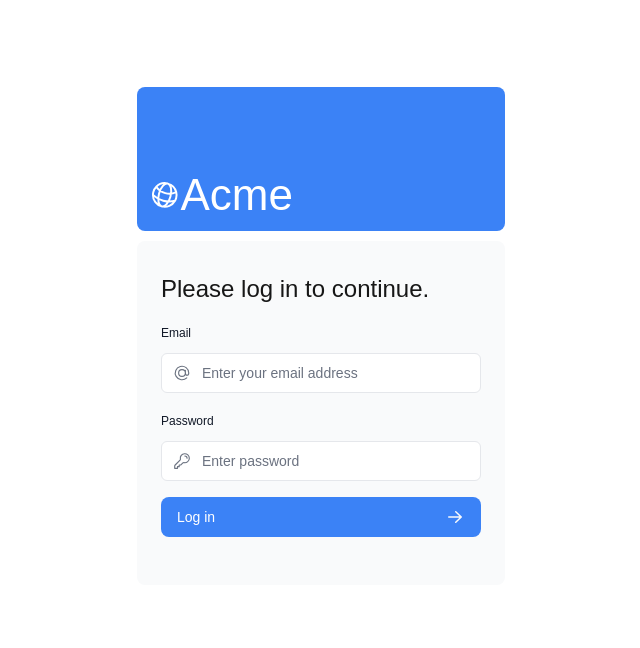
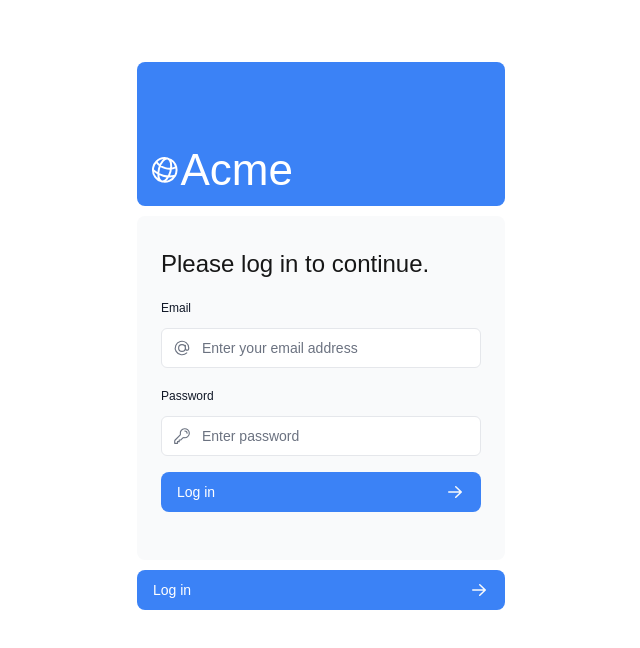
Before and after one commit to jorgitoHacker/vercel-tutorial, a Next.js app: page /login in a window 1280 px wide. Shown: the top 648 px of the page, without its empty margins (319-959 px from the left). Built offline with nearby package versions, Linux system fonts and the light colour scheme; no server answers.

Commit message:
Update login-form.tsx

```diff
--- a/app/ui/login-form.tsx
+++ b/app/ui/login-form.tsx
@@ -10,12 +10,15 @@ import { Button } from "./button";
 import { useFormState } from "react-dom";
 import { authenticate } from "../lib/actions";
 
+import { signIn } from "next-auth/react";
+
 export default function LoginForm() {
   const [errorMessage, formAction, isPending] = useFormState(
     authenticate,
     undefined
   );
   return (
+    <>
       <form action={formAction} className="space-y-3">
         <div className="flex-1 rounded-lg bg-gray-50 px-6 pb-4 pt-8">
           <h1 className={`mb-3 text-2xl`}>Please log in to continue.</h1>
@@ -73,5 +76,9 @@ export default function LoginForm() {
           </div>
         </div>
       </form>
+      <Button onClick={() => signIn("google")} className="mt-4 w-full">
+        Log in <ArrowRightIcon className="ml-auto h-5 w-5 text-gray-50" />
+      </Button>
+    </>
   );
 }
```
Lines whose indentation alone changed are shown as unchanged.
